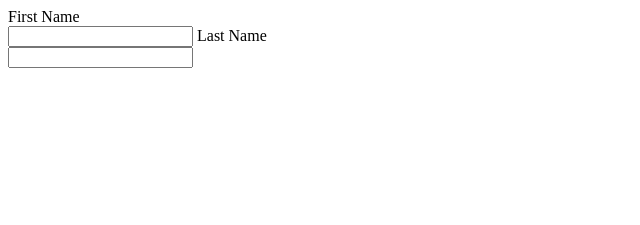
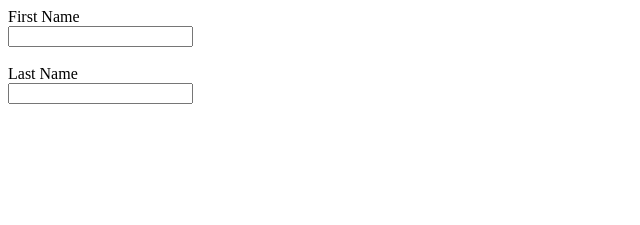
Before and after one commit to yashr2001/yash1, a plain HTML site: page index.html in a window 1280 px wide. Shown: the whole page, without its empty margins (0-640 px from the left). Drawn offline with Linux system fonts and the light colour scheme.

Commit message:
Update index.html

```diff
--- a/index.html
+++ b/index.html
@@ -5,7 +5,7 @@ Forms Tags
 <body>
 <form>
 First Name <br>
-  <input type="text" name="username">
+  <input type="text" name="username"><br><br>
   Last Name <br>
   <input type="text" name="username"><br><br>
   <canvas id="MyCanvas" width="200" height="100"></canvas>
```
